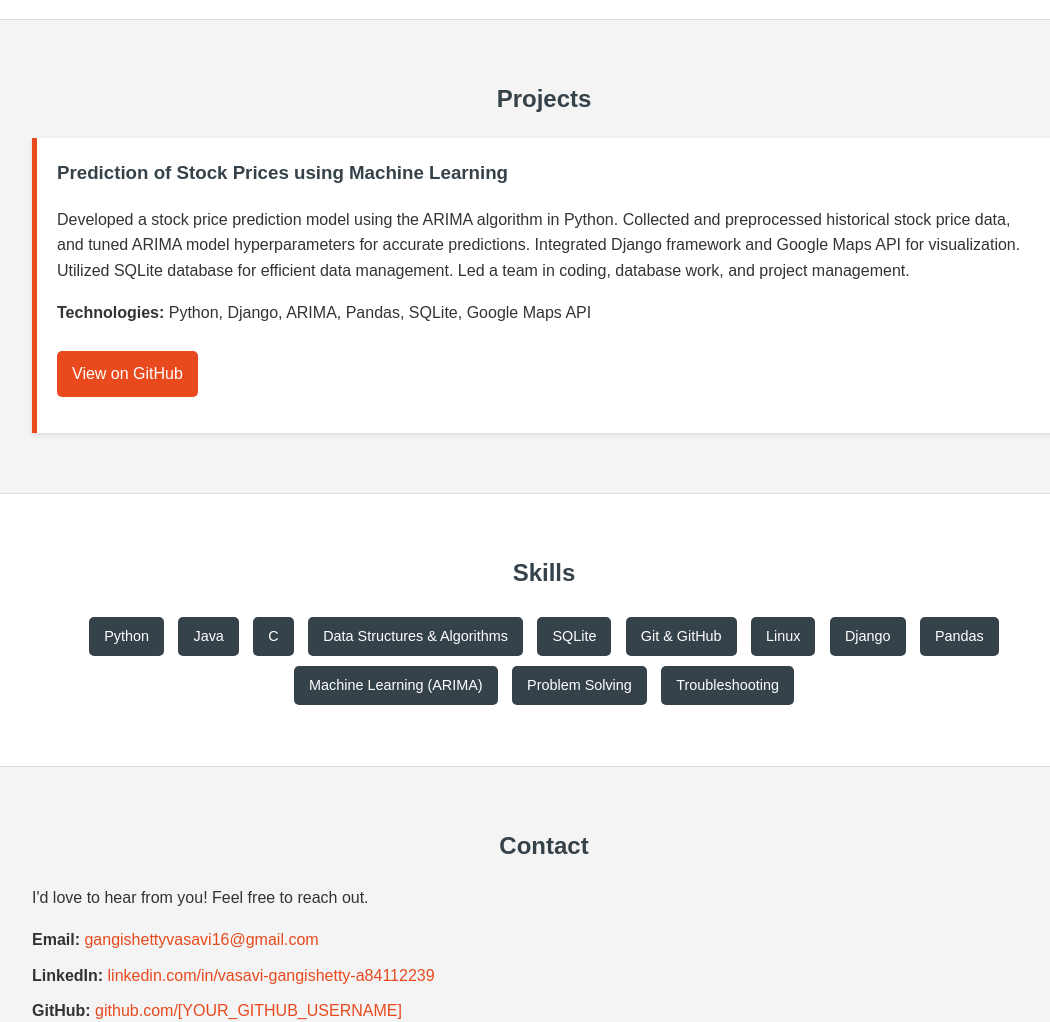
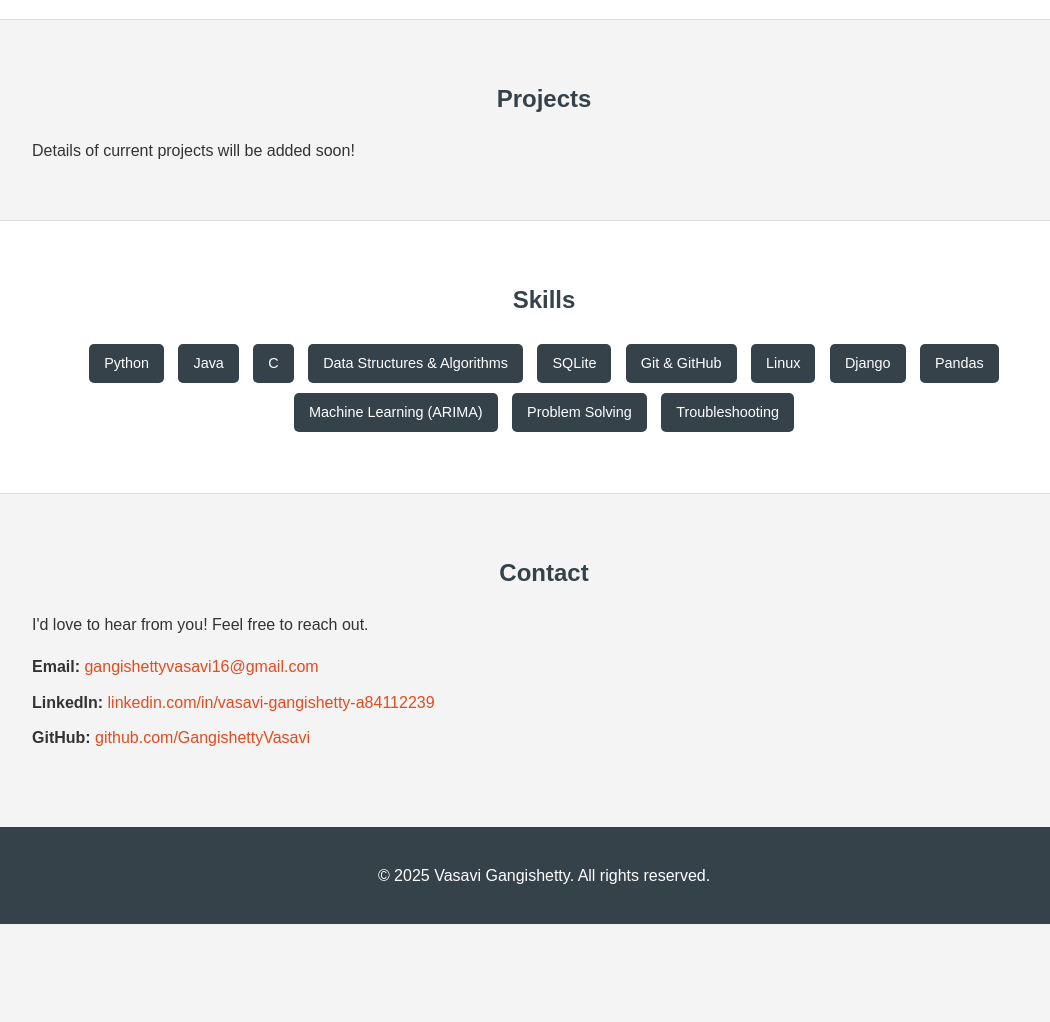
Before and after one commit to GangishettyVasavi/your-github-VASAVI.github.io, a plain HTML site: page index.html in a window 1280 px wide. Shown: the part 760-1782 px from the top of the page, without its empty margins (96-1146 px from the left). After the commit the page ends 1684 px from the top, so only its background shows below. Drawn offline with Linux system fonts and the light colour scheme.

Commit message:
Remove project section

```diff
--- a/index.html
+++ b/index.html
@@ -18,7 +18,7 @@
                     <li><a href="#projects">Projects</a></li>
                     <li><a href="#skills">Skills</a></li>
                     <li><a href="#contact">Contact</a></li>
-                    <li><a href="resume/Vasavi_Gangishetty_Resume.pdf" target="_blank">Resume</a></li>
+                    <li><a href="MyPortfolioResume.pdf" target="_blank">Resume</a></li>
                 </ul>
             </nav>
         </div>
@@ -55,24 +55,7 @@
     <section id="projects" class="section">
         <div class="container">
             <h2>Projects</h2>
-            <div class="project-item">
-                <h3>Prediction of Stock Prices using Machine Learning</h3>
-                <p>
-                    Developed a stock price prediction model using the ARIMA algorithm in Python.
-                    Collected and preprocessed historical stock price data, and tuned ARIMA model hyperparameters for accurate predictions.
-                    Integrated Django framework and Google Maps API for visualization. Utilized SQLite database for efficient data management.
-                    Led a team in coding, database work, and project management.
-                </p>
-                <p><strong>Technologies:</strong> Python, Django, ARIMA, Pandas, SQLite, Google Maps API</p>
-                <p>
-                    <a href="[YOUR_GITHUB_PROJECT_LINK_HERE]" target="_blank" class="button">View on GitHub</a>
-                    <!-- If you have a live demo, add this: -->
-                    <!-- <a href="[YOUR_LIVE_DEMO_LINK_HERE]" target="_blank" class="button">Live Demo</a> -->
-                </p>
-                <!-- Add an image/screenshot if you like: -->
-                <!-- <img src="path/to/your/project_screenshot.png" alt="Stock Prediction Project Screenshot" style="width:100%; max-width:500px; margin-top:10px;"> -->
-            </div>
-            <!-- Add more project-item divs for other projects -->
+            <!-- Project section is now empty. You can add new projects here later. -->
             <!--
             <div class="project-item">
                 <h3>Another Project Title</h3>
@@ -83,6 +66,7 @@
                 </p>
             </div>
             -->
+             <p>Details of current projects will be added soon!</p> <!-- Optional placeholder message -->
         </div>
     </section>
 
@@ -113,7 +97,7 @@
             <ul>
                 <li><strong>Email:</strong> <a href="mailto:gangishettyvasavi16@gmail.com">gangishettyvasavi16@gmail.com</a></li>
                 <li><strong>LinkedIn:</strong> <a href="https://linkedin.com/in/vasavi-gangishetty-a84112239" target="_blank">linkedin.com/in/vasavi-gangishetty-a84112239</a></li>
-                <li><strong>GitHub:</strong> <a href="https://github.com/[YOUR_GITHUB_USERNAME]" target="_blank">github.com/[YOUR_GITHUB_USERNAME]</a></li>
+                <li><strong>GitHub:</strong> <a href="https://github.com/GangishettyVasavi" target="_blank">github.com/GangishettyVasavi</a></li> <!-- Assuming you updated this -->
             </ul>
         </div>
     </section>
```
